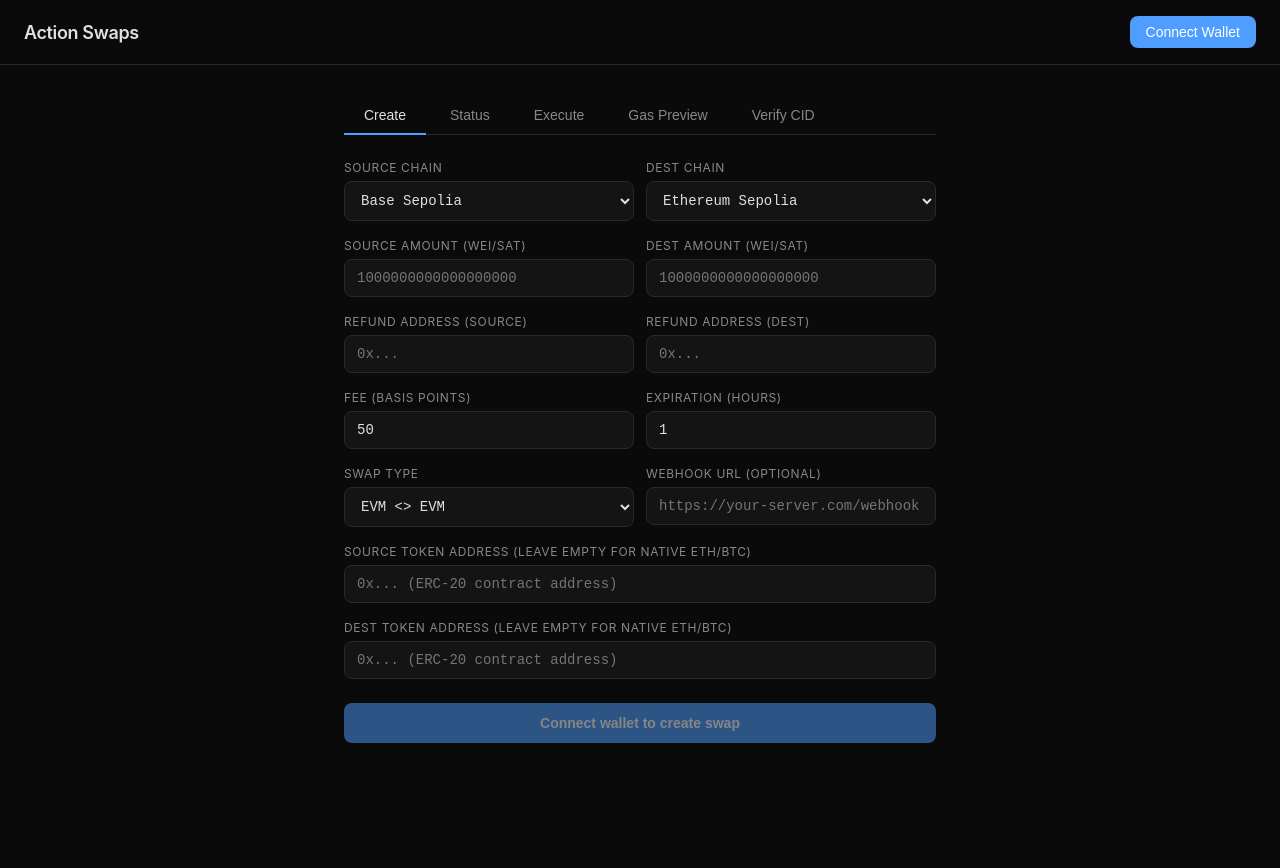
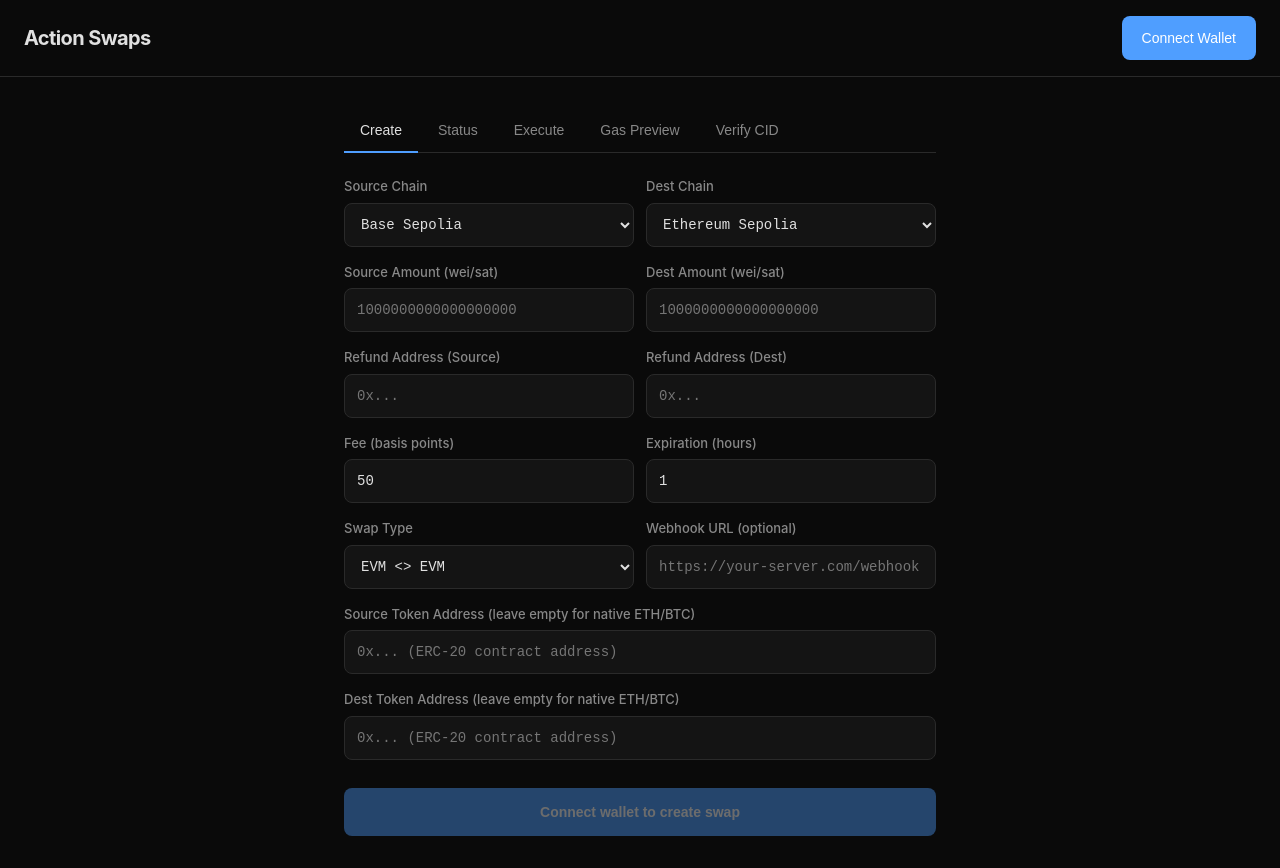
Before and after one commit to GTC6244/Cross-Chain-Settlement, a browser extension: page app/index.html in a window 1280 px wide. Before the commit the page ends 800 px from the top, so only its background shows below. Drawn offline with nearby package versions, Linux system fonts and the light colour scheme.

Commit message:
style(design): FINDING-001 — touch targets, hierarchy, labels, focus states
- H1 18px → 20px with heavier weight for hierarchy
- All interactive elements min-height 44px (WCAG touch targets)
- Labels: remove all-caps, increase to 13px for readability
- Focus-visible rings on tabs, inputs, buttons
- Tab hover state + transition
- Mobile: single-column grid below 480px, scrollable tabs
- Button padding increased, subtle transitions

Co-Authored-By: Claude Opus 4.6 (1M context) <noreply@anthropic.com>

```diff
--- a/app/index.html
+++ b/app/index.html
@@ -40,20 +40,21 @@
     }
 
     header h1 {
-      font-size: 18px;
-      font-weight: 600;
-      letter-spacing: -0.02em;
+      font-size: 20px;
+      font-weight: 700;
+      letter-spacing: -0.03em;
     }
 
     #wallet-btn {
       background: var(--accent);
       color: #fff;
       border: none;
-      padding: 8px 16px;
+      padding: 10px 20px;
       border-radius: var(--radius);
       font-size: 14px;
       cursor: pointer;
       font-weight: 500;
+      min-height: 44px;
     }
 
     #wallet-btn:hover { background: var(--accent-hover); }
@@ -73,7 +74,7 @@
     }
 
     .tab {
-      padding: 10px 20px;
+      padding: 12px 16px;
       background: none;
       border: none;
       color: var(--text-dim);
@@ -81,6 +82,18 @@
       cursor: pointer;
       border-bottom: 2px solid transparent;
       margin-bottom: -1px;
+      min-height: 44px;
+      transition: color 0.15s;
+    }
+
+    .tab:hover {
+      color: var(--text);
+    }
+
+    .tab:focus-visible {
+      outline: 2px solid var(--accent);
+      outline-offset: -2px;
+      border-radius: 4px 4px 0 0;
     }
 
     .tab.active {
@@ -97,11 +110,10 @@
 
     label {
       display: block;
-      font-size: 12px;
+      font-size: 13px;
       color: var(--text-dim);
-      margin-bottom: 4px;
-      text-transform: uppercase;
-      letter-spacing: 0.05em;
+      margin-bottom: 6px;
+      font-weight: 500;
     }
 
     input, select {
@@ -113,11 +125,18 @@
       color: var(--text);
       font-size: 14px;
       font-family: var(--mono);
+      min-height: 44px;
     }
 
     input:focus, select:focus {
       outline: none;
       border-color: var(--accent);
+      box-shadow: 0 0 0 2px rgba(79, 158, 255, 0.2);
+    }
+
+    input:focus-visible, select:focus-visible {
+      outline: 2px solid var(--accent);
+      outline-offset: 1px;
     }
 
     .row {
@@ -126,15 +145,28 @@
       gap: 12px;
     }
 
+    @media (max-width: 480px) {
+      .row { grid-template-columns: 1fr; }
+      .tabs { overflow-x: auto; -webkit-overflow-scrolling: touch; }
+      .tab { white-space: nowrap; font-size: 13px; padding: 12px 12px; }
+    }
+
     .btn {
       width: 100%;
-      padding: 12px;
+      padding: 14px;
       border: none;
       border-radius: var(--radius);
       font-size: 14px;
       font-weight: 600;
       cursor: pointer;
-      margin-top: 8px;
+      margin-top: 12px;
+      min-height: 48px;
+      transition: background 0.15s, opacity 0.15s;
+    }
+
+    .btn:focus-visible {
+      outline: 2px solid var(--accent);
+      outline-offset: 2px;
     }
 
     .btn-primary {
@@ -143,7 +175,7 @@
     }
 
     .btn-primary:hover { background: var(--accent-hover); }
-    .btn-primary:disabled { opacity: 0.5; cursor: not-allowed; }
+    .btn-primary:disabled { opacity: 0.4; cursor: not-allowed; }
 
     .status-box {
       background: var(--surface);
```
